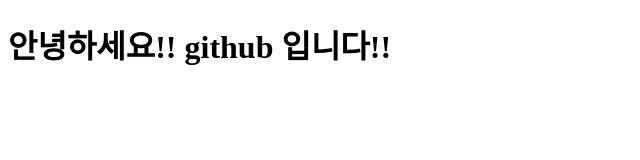
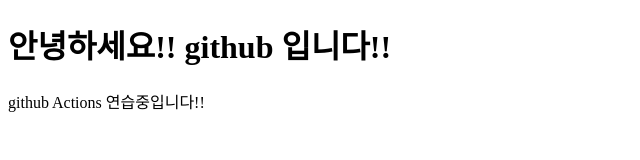
Before and after one commit to runic2/runic2.github.io, a plain HTML site: page index.html in a window 1280 px wide. Shown: the whole page, without its empty margins (0-640 px from the left). Drawn offline with Linux system fonts and the light colour scheme.

Commit message:
github actions

```diff
--- a/index.html
+++ b/index.html
@@ -8,5 +8,7 @@
   </head>
   <body>
     <h1>안녕하세요!! github 입니다!!</h1>
+
+    <p>github Actions 연습중입니다!!</p>
   </body>
 </html>
```
